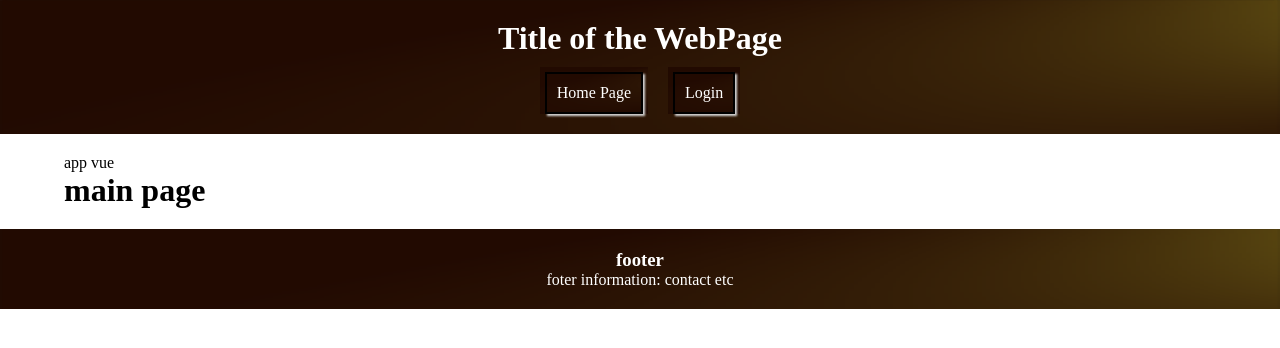
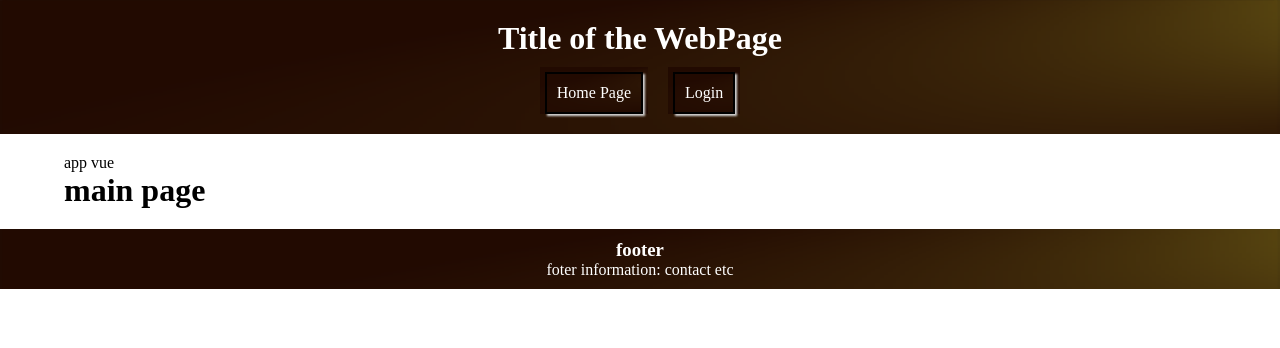
Before and after one commit to Witek120782/questionnaire_web, a Vue app: page /home in a window 1280 px wide. Shown: the top 348 px of the page. Built offline with nearby package versions, Linux system fonts and the light colour scheme.

Commit message:
TheFooter position set

```diff
--- a/src/components/baseComponents/TheFooter.vue
+++ b/src/components/baseComponents/TheFooter.vue
@@ -10,10 +10,14 @@
 
 <style scoped>
 	.footer-wrapper{
-		width: 100;
-		min-height: 3vh;
+		/* position: fixed; */
+		left:0;
+		right:0;
+		bottom:0;
+		width: auto;
+		min-height: 10px;
 		margin:0;
-		padding: 20px 10% 20px 10%;
+		padding: 10px 10px 10px 10px;
 		background-image: url('../../img/backgrounds/background1.gif');
 		background-repeat: no-repeat;
 		background-size:cover;
```
